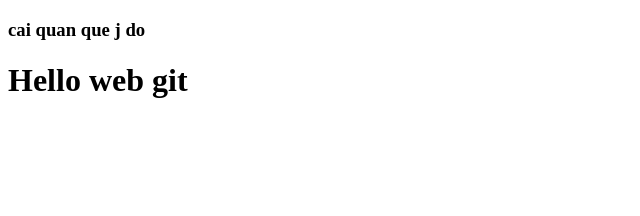
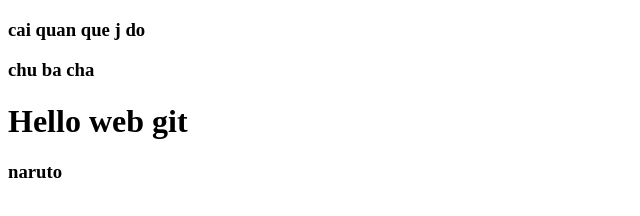
Before and after one commit to chungvh1997/-testbaitao.github.io, a plain HTML site: page index.html in a window 1280 px wide. Shown: the whole page, without its empty margins (0-640 px from the left). Drawn offline with Linux system fonts and the light colour scheme.

Commit message:
add code in file

```diff
--- a/index.html
+++ b/index.html
@@ -6,6 +6,8 @@
 </head>
 <body>
 <h3>cai quan que j do</h3>
+<h3>chu ba cha</h3>
 	<h1>Hello web git</h1>
+	<h3>naruto</h3>
 </body>
 </html>
```
